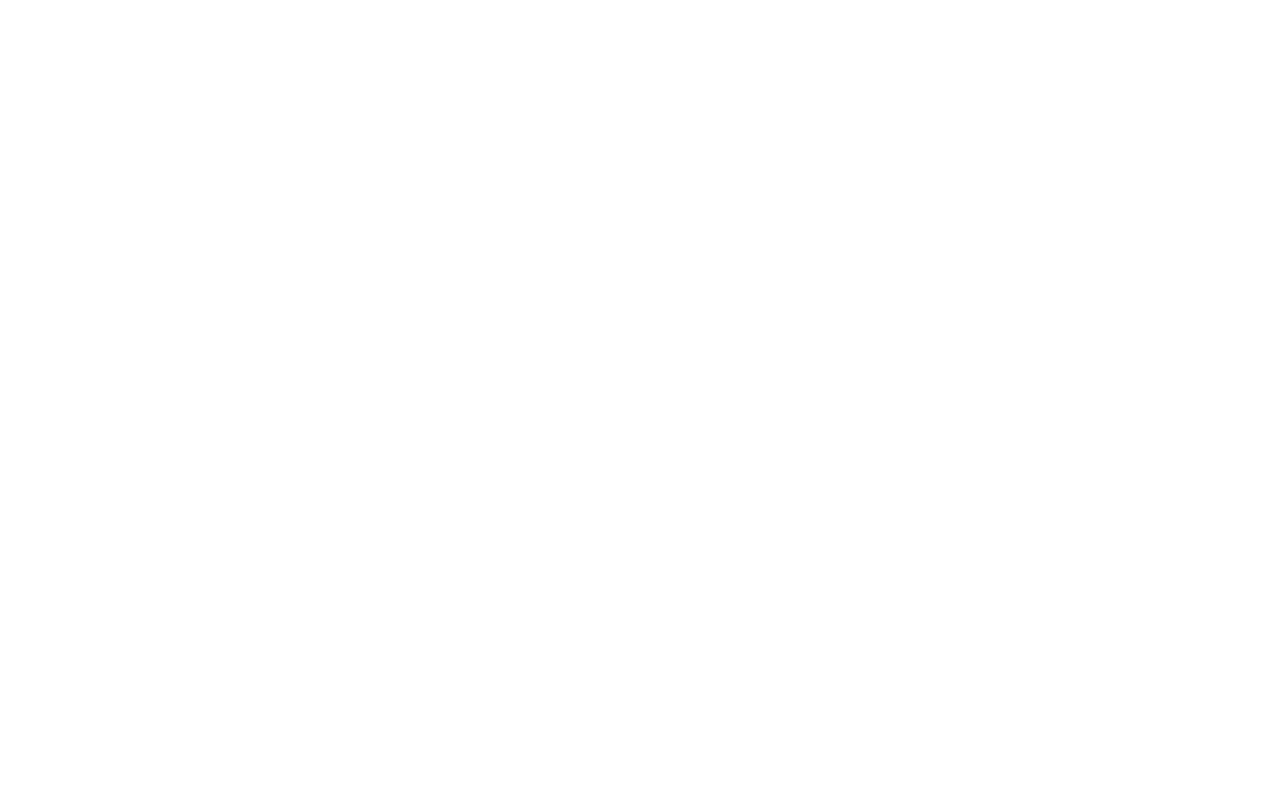
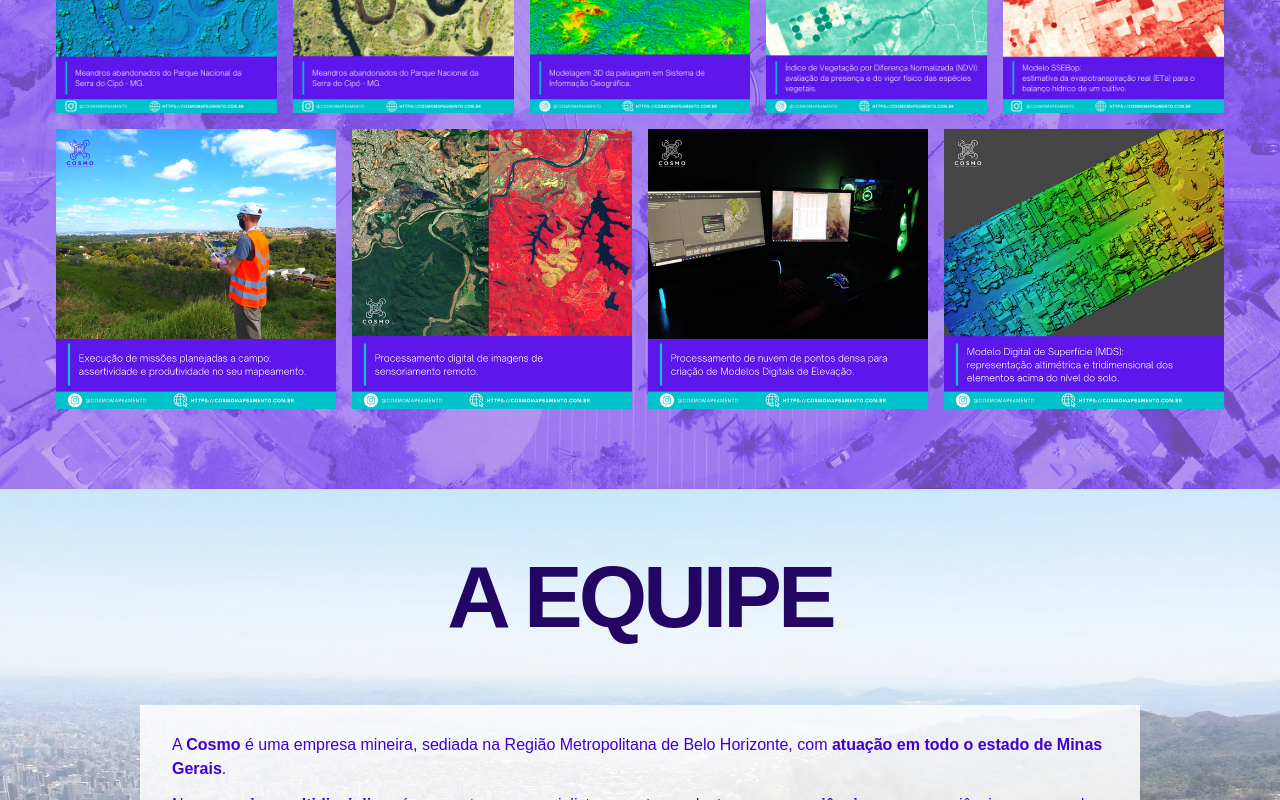
Before and after one commit to heitorlisboa/cosmo-mapeamento, a React (Create React App) app: page / in a window 1280 px wide. Shown: the part 2300-3100 px from the top of the page. Before the commit the page ends 1960 px from the top, so only its background shows below. Built offline with nearby package versions, Linux system fonts and the light colour scheme; a web font is replaced by a local one.

Commit message:
Adição das seções criadas

```diff
--- a/src/App.tsx
+++ b/src/App.tsx
@@ -4,6 +4,8 @@
 import Navbar from "./components/Navbar";
 import Title from "./components/Title";
 import ServicesSection from "./components/main-sections/ServicesSection";
+import PortfolioSection from "./components/main-sections/PortfolioSection";
+import TeamSection from "./components/main-sections/TeamSection";
 
 function App() {
   return (
@@ -21,6 +23,8 @@
           <strong>MAPEAMENTO AÉREO</strong>
         </Title>
         <ServicesSection />
+        <PortfolioSection />
+        <TeamSection />
       </main>
     </>
   );
```
